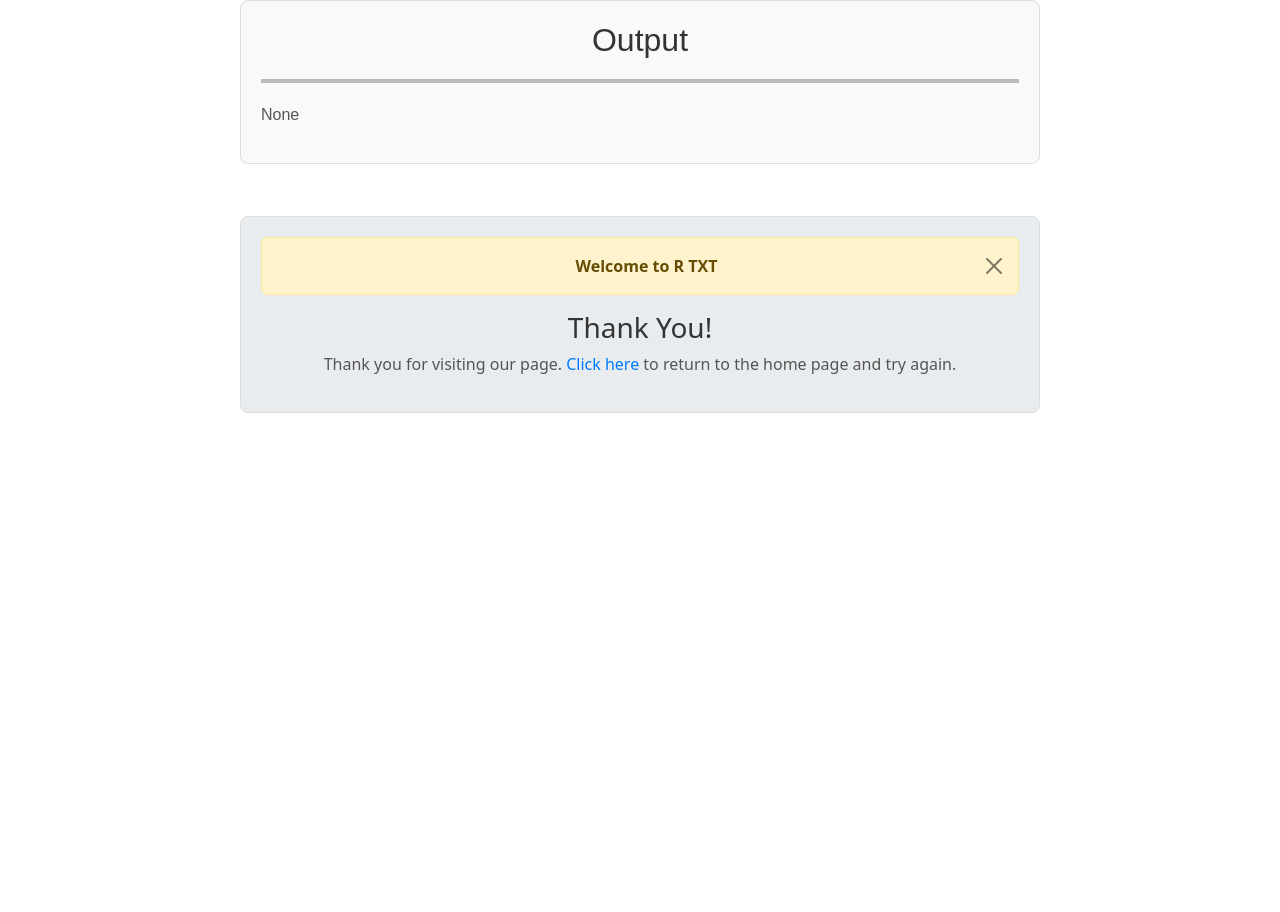
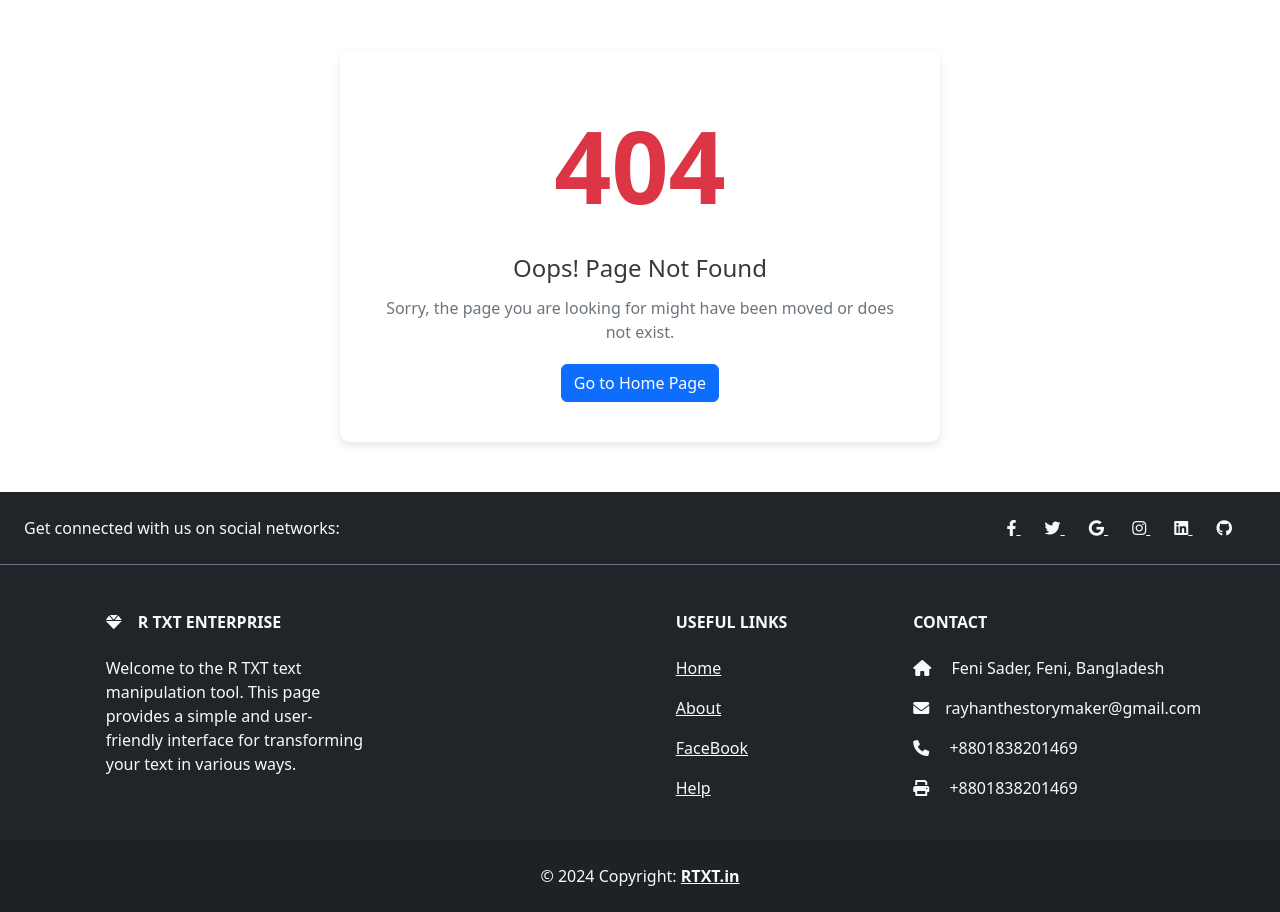
Before and after one commit to TheRayhan009/RTXT-django, a Django app: page /chak/ in a window 1280 px wide. Shown: the part 56-968 px from the top of the page. Before the commit the page ends 469 px from the top, so only its background shows below. Run offline with Django 5.2, Linux system fonts and the light colour scheme.

Commit message:
Add files via upload

```diff
--- a/rcom/views.py
+++ b/rcom/views.py
@@ -1,5 +1,6 @@
 from django.http import HttpResponse
 from django.shortcuts import render
+
 
 def index(request):
     return render(request,"index.html")
@@ -7,15 +8,18 @@
 def about(request):
     return render(request,"about.html")
 def chak(request):
-    if request.method=="GET":
-        st=request.GET.get("usertxt")
-        if request.GET.get("rv","off") == "on":
+    if request.method=="POST":
+        st=request.POST.get("usertxt")
+        c=False
+        if request.POST.get("rv","off") == "on":
+            c=True
             x=""
             for i in st:
                 if i.lower() != "a" and i.lower() != "e" and i.lower() != "i" and i.lower() != "o" and i.lower() != "u":
                     x+=i
             st=x
-        if request.GET.get("rs","off") == "on":
+        if request.POST.get("rs","off") == "on":
+            c=True
             x=""
             for i in range(0,len(st)-1):
                 if st[i]==" " and st[i+1]==" ":
@@ -23,18 +27,30 @@
                 else:
                     x+=st[i]
             st=x
-        if request.GET.get("du","off") == "on":
+        if request.POST.get("du","off") == "on":
+            c=True
             st=st.upper()
-        if request.GET.get("rp","off") == "on":
+        if request.POST.get("rp","off") == "on":
+            c=True
             plist = ["!", "\"", "#", "$", "%", "&", "'", "(", ")", "*", "+", ",", "-", ".", "/", ":", ";", "<", "=", ">", "?", "@", "[", "\\", "]", "^", "_", "`", "{", "|", "}", "~"]
             x=""
             for i in st:
                 if i not in plist:
                     x+=i
             st=x
-
-        ele={
-            "content" : st,
-        }
-        return render(request,"rpac.html" ,ele)
-    return render(request,"rpac.html")
+        if request.POST.get("rnl","off") == "on":
+            c=True
+            x=""
+            for i in st:
+                if i !="\n" and i != "\r":
+                    x+=i
+            st=x
+        if c==True:
+            ele={
+                "content" : st,
+            }
+            return render(request,"rpac.html" ,ele)
+        else:
+            return render(request,"error2.html")
+    else:
+        return render(request,"error.html")
--- a/templates/all.html
+++ b/templates/all.html
@@ -1,18 +1,34 @@
 <!DOCTYPE html>
 <html lang="en">
   <head>
-    <link href="https://cdn.jsdelivr.net/npm/bootstrap@5.3.3/dist/css/bootstrap.min.css" rel="stylesheet" integrity="sha384-QWTKZyjpPEjISv5WaRU9OFeRpok6YctnYmDr5pNlyT2bRjXh0JMhjY6hW+ALEwIH" crossorigin="anonymous">
-<script src="https://cdn.jsdelivr.net/npm/bootstrap@5.3.3/dist/js/bootstrap.bundle.min.js" integrity="sha384-YvpcrYf0tY3lHB60NNkmXc5s9fDVZLESaAA55NDzOxhy9GkcIdslK1eN7N6jIeHz" crossorigin="anonymous"></script>
+    <link
+      href="https://cdn.jsdelivr.net/npm/bootstrap@5.3.3/dist/css/bootstrap.min.css"
+      rel="stylesheet"
+      integrity="sha384-QWTKZyjpPEjISv5WaRU9OFeRpok6YctnYmDr5pNlyT2bRjXh0JMhjY6hW+ALEwIH"
+      crossorigin="anonymous">
+    <script
+      src="https://cdn.jsdelivr.net/npm/bootstrap@5.3.3/dist/js/bootstrap.bundle.min.js"
+      integrity="sha384-YvpcrYf0tY3lHB60NNkmXc5s9fDVZLESaAA55NDzOxhy9GkcIdslK1eN7N6jIeHz"
+      crossorigin="anonymous"></script>
     <meta charset="UTF-8">
     <meta name="viewport" content="width=device-width, initial-scale=1.0">
     <title>{% block titel %}{% endblock titel %}</title>
+
+    <style>
+    .email {
+      white-space: nowrap; /* Prevents line breaks within the email address */
+    }
+</style>
   </head>
   <body>
 
     <nav class="navbar navbar-expand-lg navbar-dark bg-dark">
       <div class="container-fluid">
         <a class="navbar-brand" href="/">R TXT</a>
-          <button class="navbar-toggler" type="button" data-bs-toggle="collapse" data-bs-target="#navbarSupportedContent" aria-controls="navbarSupportedContent" aria-expanded="false" aria-label="Toggle navigation">
+        <button class="navbar-toggler" type="button" data-bs-toggle="collapse"
+          data-bs-target="#navbarSupportedContent"
+          aria-controls="navbarSupportedContent" aria-expanded="false"
+          aria-label="Toggle navigation">
           <span class="navbar-toggler-icon"></span>
         </button>
         <div class="collapse navbar-collapse" id="navbarSupportedContent">
@@ -24,33 +40,163 @@
               <a class="nav-link" href="/about">About</a>
             </li>
             <li class="nav-item dropdown">
-                <a class="nav-link dropdown-toggle" href="#" role="button" data-bs-toggle="dropdown" aria-expanded="false">
+              <a class="nav-link dropdown-toggle" href="#" role="button"
+                data-bs-toggle="dropdown" aria-expanded="false">
                 Social Media
               </a>
               <ul class="dropdown-menu">
-                  <li><a class="dropdown-item" href="https://www.facebook.com/profile.php?id=100070570397043">FaceBook</a></li>
+                <li><a class="dropdown-item"
+                    href="https://www.facebook.com/profile.php?id=100070570397043">FaceBook</a></li>
                 <li><hr class="dropdown-divider"></li>
-                  <li><a class="dropdown-item" href="https://codeforces.com/profile/therayhan009">CodeForces</a></li>
+                <li><a class="dropdown-item"
+                    href="https://codeforces.com/profile/therayhan009">CodeForces</a></li>
                 <li><hr class="dropdown-divider"></li>
-                  <li><a class="dropdown-item" href="https://www.instagram.com/rayhan208j/?next=%2F">Instagram</a></li>
+                <li><a class="dropdown-item"
+                    href="https://www.instagram.com/rayhan208j/?next=%2F">Instagram</a></li>
                 <li><hr class="dropdown-divider"></li>
-                  <li><a class="dropdown-item" href="https://github.com/TheRayhan009">GitHub/a></li>
+                <li><a class="dropdown-item"
+                    href="https://github.com/TheRayhan009">GitHub/a></li>
                 </ul>
               </li>
               <li class="nav-item">
-                <a class="nav-link" href="#" >Youtube</a>
+                <a class="nav-link" href="#">Youtube</a>
               </li>
             </ul>
             <form class="d-flex" role="search">
-              <input class="form-control me-2" type="search" placeholder="Search" aria-label="Search">
-              <button class="btn btn-outline-success" type="submit">Search</button>
+              <input class="form-control me-2" type="search"
+                placeholder="Search" aria-label="Search">
+              <button class="btn btn-outline-success"
+                type="submit">Search</button>
             </form>
           </div>
         </div>
       </nav>
 
+      {% block body %}{% endblock body %}
 
+      {% block fut %}
 
-    {% block body %}{% endblock body %}
+      <!-- Footer -->
+      <footer class="text-center text-lg-start bg-dark text-light">
+        <!-- Section: Social media -->
+        <section
+          class="d-flex justify-content-center justify-content-lg-between p-4 border-bottom border-secondary">
+          <!-- Left -->
+          <div class="me-5 d-none d-lg-block">
+            <span>Get connected with us on social networks:</span>
+          </div>
+          <!-- Left -->
+
+          <!-- Right -->
+          <div>
+            <a href="https://www.facebook.com/profile.php?id=100070570397043"
+              class="me-4 text-light">
+              <i class="fab fa-facebook-f"></i>
+            </a>
+            <a href="#" class="me-4 text-light">
+              <i class="fab fa-twitter"></i>
+            </a>
+            <a href="#" class="me-4 text-light">
+              <i class="fab fa-google"></i>
+            </a>
+            <a href="#" class="me-4 text-light">
+              <i class="fab fa-instagram"></i>
+            </a>
+            <a href="#" class="me-4 text-light">
+              <i class="fab fa-linkedin"></i>
+            </a>
+            <a href="#" class="me-4 text-light">
+              <i class="fab fa-github"></i>
+            </a>
+          </div>
+          <!-- Right -->
+        </section>
+        <!-- Section: Social media -->
+
+        <!-- Section: Links  -->
+        <section class>
+          <div class="container text-center text-md-start mt-5">
+            <!-- Grid row -->
+            <div class="row mt-3">
+              <!-- Grid column -->
+              <div class="col-md-3 col-lg-4 col-xl-3 mx-auto mb-4">
+                <!-- Content -->
+                <h6 class="text-uppercase fw-bold mb-4 text-light">
+                  <i class="fas fa-gem me-3"></i>R TXT Enterprise
+                </h6>
+                <p>
+                  Welcome to the R TXT text manipulation tool. This page
+                  provides a simple and user-friendly interface for transforming
+                  your text in various ways.
+                </p>
+              </div>
+              <!-- Grid column -->
+
+              <!-- Grid column -->
+              <div class="col-md-2 col-lg-2 col-xl-2 mx-auto mb-4">
+                <!-- Links -->
+                <h6 class="text-uppercase fw-bold mb-4 text-light"></h6>
+              </div>
+              <!-- Grid column -->
+
+              <!-- Grid column -->
+              <div class="col-md-3 col-lg-2 col-xl-2 mx-auto mb-4">
+                <!-- Links -->
+                <h6 class="text-uppercase fw-bold mb-4 text-light">
+                  Useful links
+                </h6>
+                <p>
+                  <a href="/" class="text-light">Home</a>
+                </p>
+                <p>
+                  <a href="/about" class="text-light">About</a>
+                </p>
+                <p>
+                  <a
+                    href="https://www.facebook.com/profile.php?id=100070570397043"
+                    class="text-light">FaceBook</a>
+                </p>
+                <p>
+                  <a href="#" class="text-light">Help</a>
+                </p>
+              </div>
+              <!-- Grid column -->
+
+              <!-- Grid column -->
+              <div class="col-md-4 col-lg-3 col-xl-3 mx-auto mb-md-0 mb-4">
+                <!-- Links -->
+                <h6 class="text-uppercase fw-bold mb-4 text-light">Contact</h6>
+                <p><i class="fas fa-home me-3"></i> Feni Sader, Feni,
+                  Bangladesh</p>
+                <p class="email">
+                  <i
+                    class="fas fa-envelope me-3"></i>rayhanthestorymaker@gmail.com
+                </p>
+                <p><i class="fas fa-phone me-3"></i> +8801838201469</p>
+                <p><i class="fas fa-print me-3"></i> +8801838201469</p>
+              </div>
+
+              <!-- Grid column -->
+            </div>
+            <!-- Grid row -->
+          </div>
+        </section>
+        <!-- Section: Links  -->
+
+        <!-- Copyright -->
+        <div class="text-center p-4"
+          style="background-color: rgba(0, 0, 0, 0.1);">
+          © 2024 Copyright:
+          <a class="text-light fw-bold" href="/">RTXT.in</a>
+        </div>
+        <!-- Copyright -->
+      </footer>
+      <!-- Footer -->
+
+      <!-- Add the Font Awesome CDN link to use icons -->
+      <link rel="stylesheet"
+        href="https://cdnjs.cloudflare.com/ajax/libs/font-awesome/6.0.0-beta3/css/all.min.css">
+      {% endblock fut %}
+
     </body>
   </html>
--- /dev/null
+++ b/templates/error.html
@@ -0,0 +1,48 @@
+{% extends "all.html" %}
+
+{% block titel %}
+404 Error
+{% endblock titel %}
+
+{% block body %}
+<div class="error-container">
+    <div class="error-code">404</div>
+    <div class="error-message">Oops! Page Not Found</div>
+    <div class="error-description">
+        Sorry, the page you are looking for might have been moved or does not
+        exist.
+    </div>
+    <a href="/" class="btn btn-primary btn-home">Go to Home Page</a>
+</div>
+
+<style>
+    .error-container {
+        text-align: center;
+        padding: 40px;
+        max-width: 600px;
+        width: 100%;
+        border-radius: 10px;
+        background-color: #ffffff;
+        box-shadow: 0 4px 8px rgba(0, 0, 0, 0.1);
+        margin: 50px auto;
+    }
+    .error-code {
+        font-size: 100px;
+        font-weight: bold;
+        color: #dc3545;
+    }
+    .error-message {
+        font-size: 24px;
+        color: #343a40;
+        margin-top: 10px;
+    }
+    .error-description {
+        font-size: 16px;
+        color: #6c757d;
+        margin-top: 10px;
+    }
+    .btn-home {
+        margin-top: 20px;
+    }
+</style>
+{% endblock body %}
--- a/templates/rpac.html
+++ b/templates/rpac.html
@@ -1,14 +1,14 @@
 {% extends "all.html" %}
 
-{% block title %}
+{% block titel %}
 Output Page
-{% endblock title %}
+{% endblock titel %}
 
 {% block body %}
 <div style="margin-bottom: 50px; font-family: Arial, sans-serif; padding: 20px; border: 1px solid #ddd; background-color: #f9f9f9; border-radius: 8px; max-width: 800px; margin: auto;">
     <h2 style="color: #333; text-align: center;">Output</h2>
     <hr style="border: 0; height: 4px; background: #000000; margin: 20px 0;">
-    <p style="font-size: 16px; line-height: 1.5; color: #555;">{{ content }}</p>
+    <p style="font-size: 16px; line-height: 1.5; color: #555;"><pre>{{ content }}</pre></p>
 </div>
 <div style="margin-top: 50px; padding: 20px; border: 1px solid #ddd; background-color: #e9ecef; border-radius: 8px; max-width: 800px; margin: auto; display: flow; margin-top: 4%;">
     <div class="alert alert-warning alert-dismissible fade show" role="alert">
@@ -19,3 +19,6 @@
     <p style="font-size: 16px; line-height: 1.5; color: #555; text-align: center;">Thank you for visiting our page. <a href="/" style="color: #007bff; text-decoration: none;">Click here</a> to return to the home page and try again.</p>
 </div>
 {% endblock body %}
+{% block fut %}
+
+{% endblock fut %}
```
Also changed, not shown: templates/about.html (+15 -7 lines), templates/error2.html (added, +52 -0 lines), templates/index.html (+30 -12 lines). Lines whose indentation alone changed are shown as unchanged.
